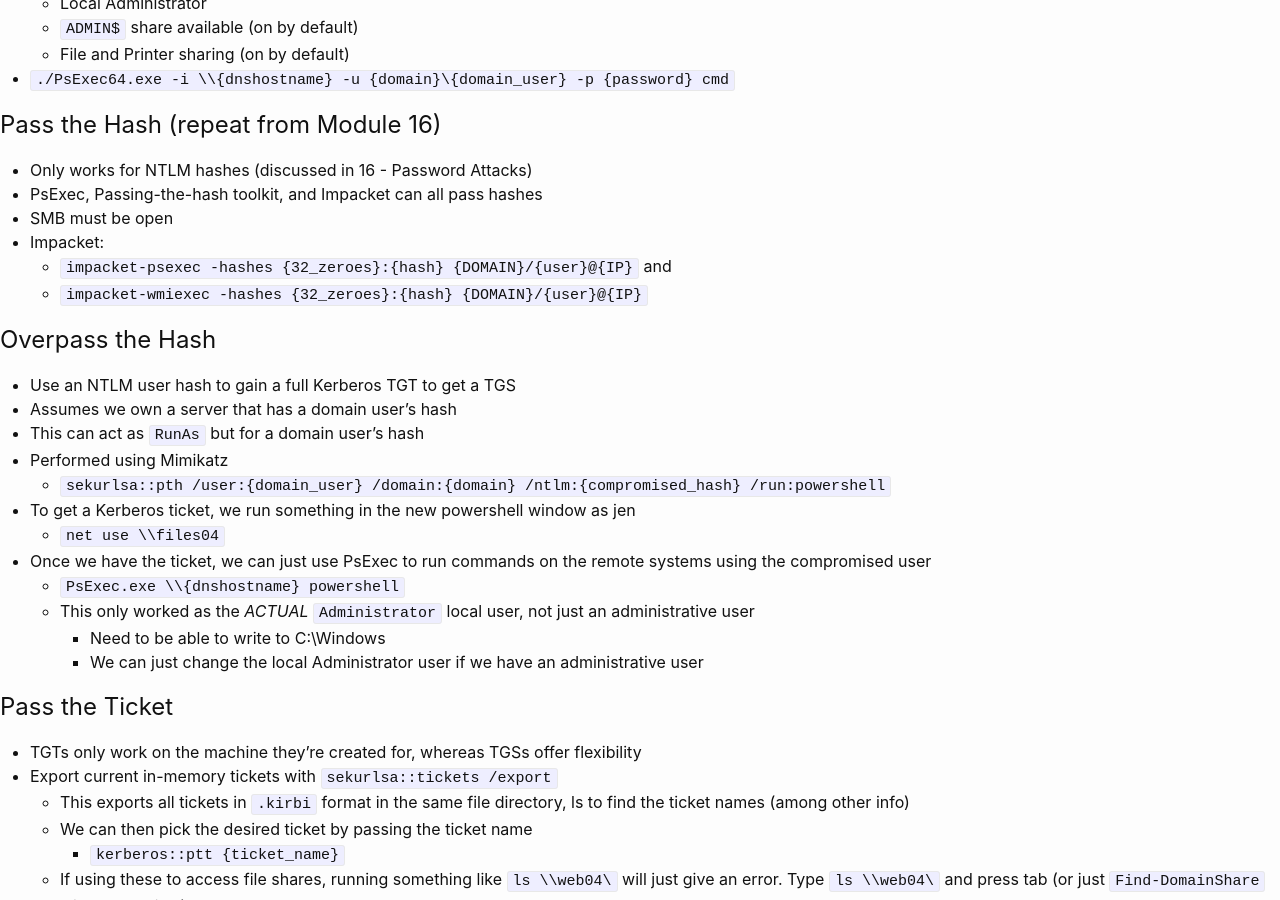
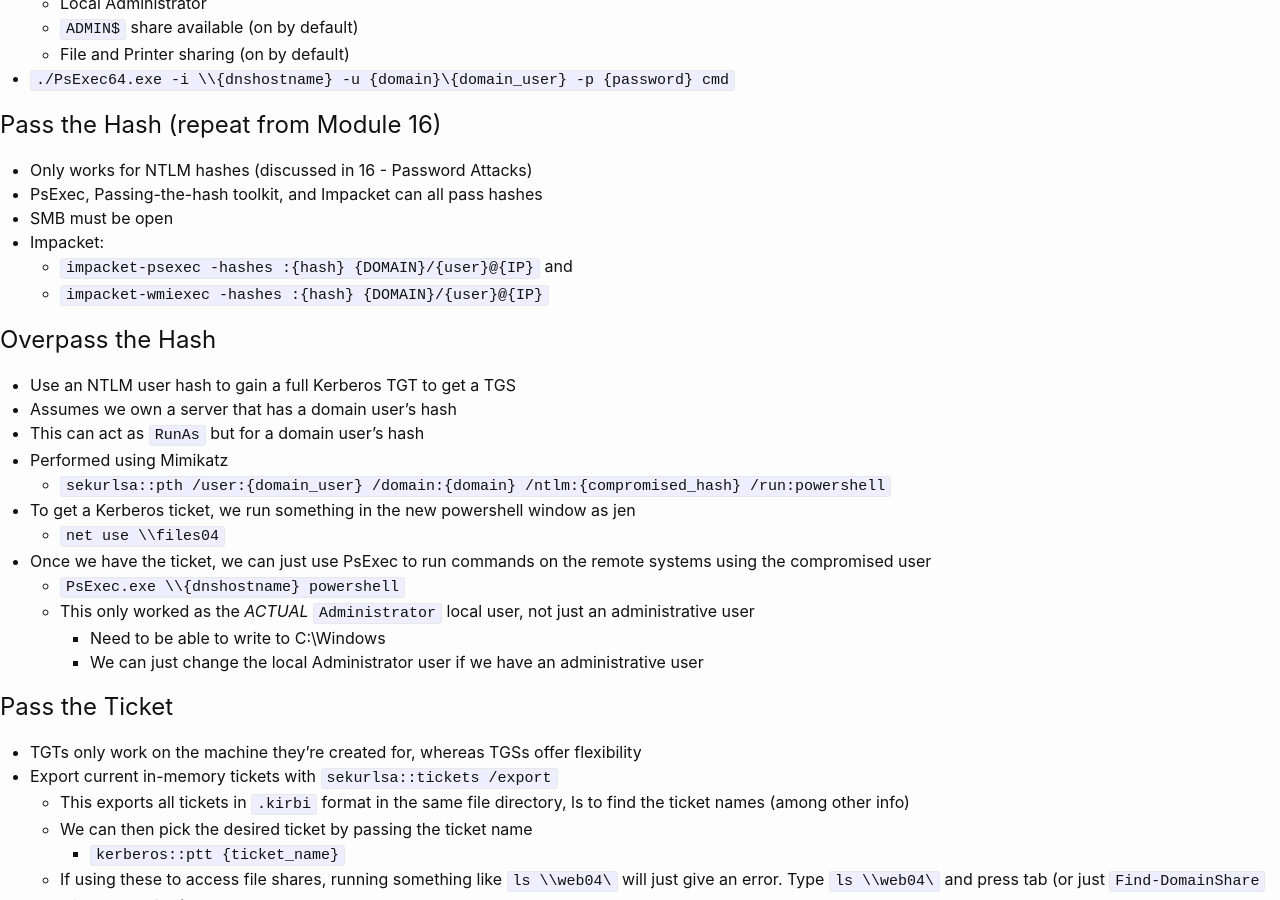
Before and after one commit to KhaelK138/KhaelK138.github.io, a Jekyll site: the page built from markdown/ADLateralMovement.md, in a window 1280 px wide and 900 px high, scrolled down 1086 px. Built offline with Jekyll 4.4.1, drawn with Linux system fonts in a browser that asks for light colours.

Commit message:
updated notes again

```diff
--- a/markdown/ADLateralMovement.md
+++ b/markdown/ADLateralMovement.md
@@ -57,8 +57,8 @@
 - PsExec, Passing-the-hash toolkit, and Impacket can all pass hashes
 - SMB must be open
 - Impacket:
-	- `impacket-psexec -hashes {32_zeroes}:{hash} {DOMAIN}/{user}@{IP}` and
-	- `impacket-wmiexec -hashes {32_zeroes}:{hash} {DOMAIN}/{user}@{IP}`
+	- `impacket-psexec -hashes :{hash} {DOMAIN}/{user}@{IP}` and
+	- `impacket-wmiexec -hashes :{hash} {DOMAIN}/{user}@{IP}`
 
 ## Overpass the Hash
 - Use an NTLM user hash to gain a full Kerberos TGT to get a TGS
```
Also changed, not shown: markdown/AttackingADAuthentication.md (+1 -0 lines), markdown/PasswordAttacks.md (+2 -2 lines), markdown/RedTeamingCCDC.md (+3 -2 lines), markdown/WindowsPrivilegeEscalation.md (+2 -2 lines).
